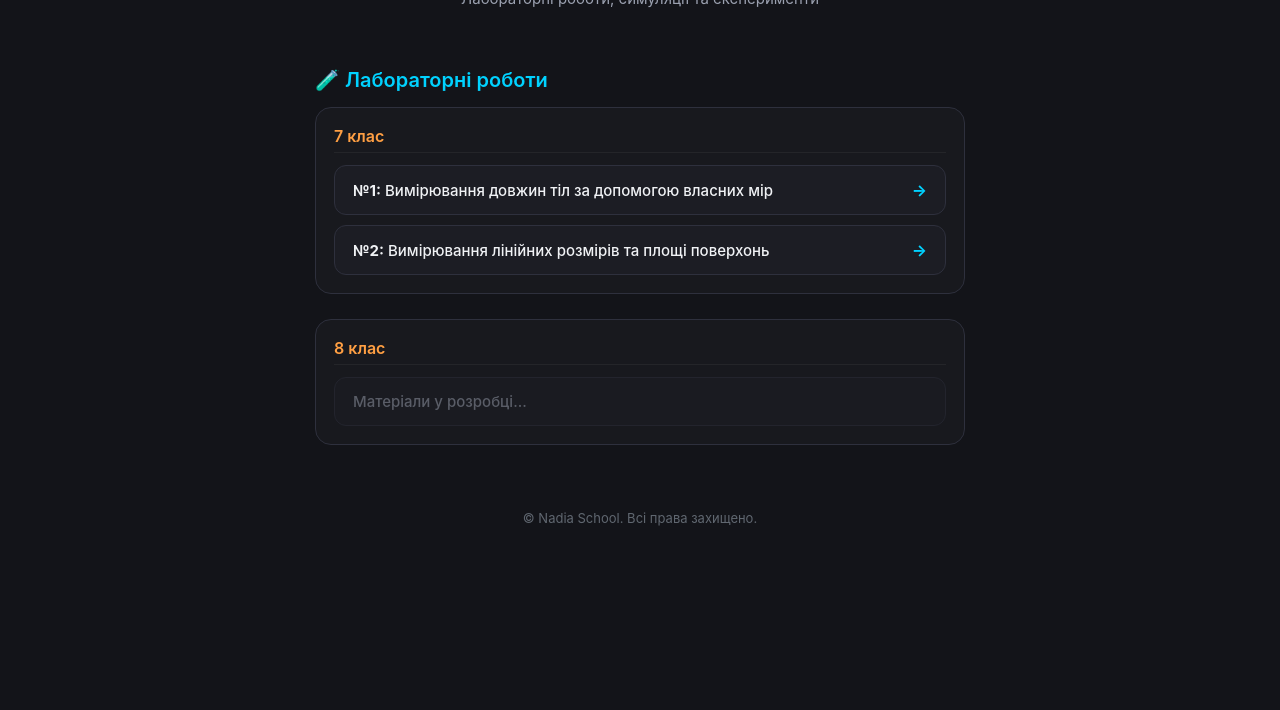
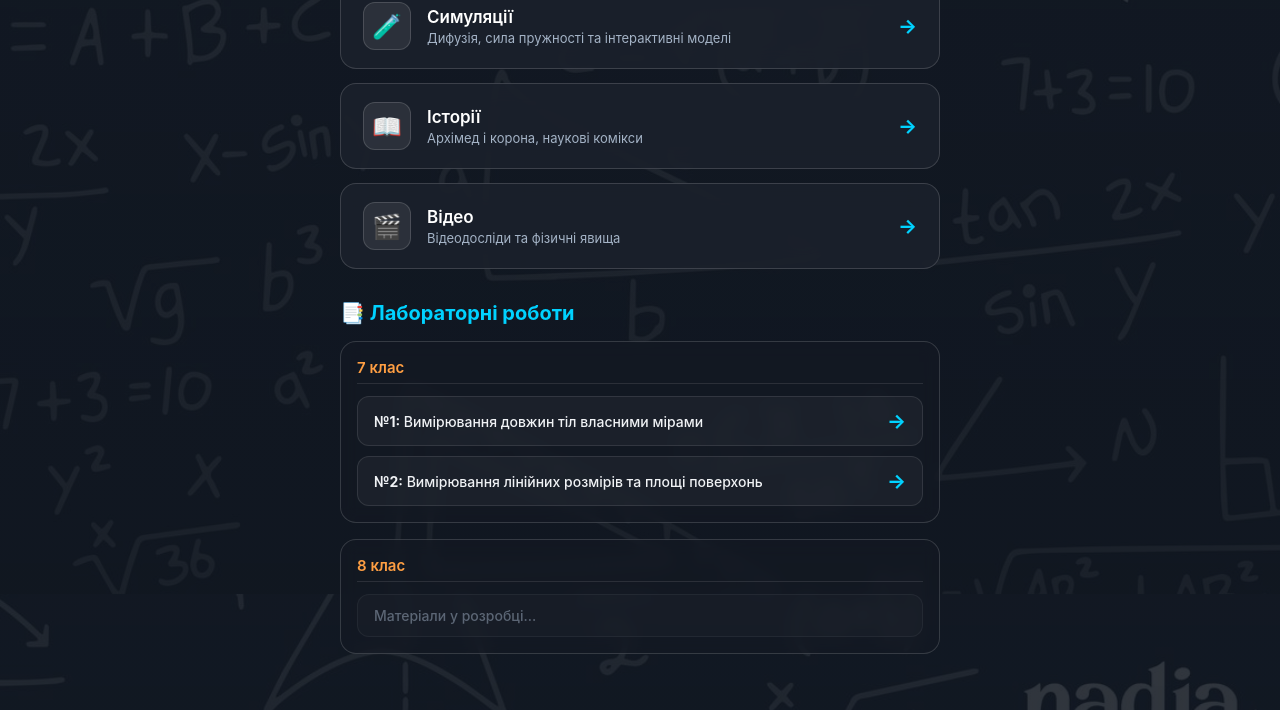
Before and after one commit to HannaBidna/Lessons, a plain HTML site: page physics.html in a window 1280 px wide. Shown: the part 206-916 px from the top of the page. Before the commit the page ends 800 px from the top, so only its background shows below. Drawn offline with Linux system fonts and the light colour scheme.

Commit message:
Refactor physics.html styles and layout
Updated styles and structure for the physics page, including new color schemes and layout adjustments.

```diff
--- a/physics.html
+++ b/physics.html
@@ -7,78 +7,123 @@
   <style>
     :root {
       --bg-main: #131419;
-      --bg-card: #1c1d24;
-      --bg-card-hover: #252630;
-      --border-color: #2e303d;
+      --bg-card: rgba(28, 33, 44, 0.85);
+      --bg-card-hover: rgba(38, 46, 62, 0.95);
+      --border-color: rgba(255, 255, 255, 0.15);
       --accent: #00d2ff;
       --accent-orange: #ff9f43;
       --text-main: #f0f2f5;
-      --text-sub: #9ba1b0;
+      --text-sub: #a4b3c6;
     }
     * { box-sizing: border-box; margin: 0; padding: 0; }
     body {
-      background-color: var(--bg-main);
-      color: var(--text-main);
-      font-family: -apple-system, BlinkMacSystemFont, "Segoe UI", Roboto, sans-serif;
+      margin: 0;
       min-height: 100vh;
       display: flex;
       flex-direction: column;
       align-items: center;
+      justify-content: center;
       padding: 40px 20px;
+      font-family: -apple-system, BlinkMacSystemFont, "Segoe UI", Roboto, sans-serif;
+      color: var(--text-main);
+      background-color: #121b27;
+      background: linear-gradient(rgba(14, 20, 29, 0.85), rgba(14, 20, 29, 0.9)),
+                  url('./bg_simulations.jpg') no-repeat center center / cover;
+      background-attachment: fixed;
     }
-    .container { width: 100%; max-width: 650px; display: flex; flex-direction: column; }
-
-    .back-btn {
+    .container { width: 100%; max-width: 600px; }
+    .back-link {
       display: inline-flex;
       align-items: center;
-      gap: 8px;
-      color: var(--text-sub);
+      gap: 6px;
+      color: #fff;
       text-decoration: none;
       font-size: 14px;
+      font-weight: 500;
       margin-bottom: 25px;
-      transition: color 0.2s;
+      background: rgba(0, 0, 0, 0.35);
+      padding: 8px 16px;
+      border-radius: 20px;
+      backdrop-filter: blur(8px);
+      border: 1px solid var(--border-color);
+      transition: all 0.2s ease;
     }
-    .back-btn:hover { color: var(--accent); }
-
-    .subject-header { text-align: center; margin-bottom: 35px; }
-    .subject-icon { font-size: 48px; margin-bottom: 10px; }
-    .subject-title { font-size: 32px; font-weight: 700; color: #fff; }
-    .subject-desc { font-size: 15px; color: var(--text-sub); margin-top: 5px; }
-
-    .section-title {
-      font-size: 20px;
-      font-weight: 600;
-      color: var(--accent);
-      margin: 25px 0 15px 0;
+    .back-link:hover { background: rgba(0, 0, 0, 0.6); color: var(--accent); }
+    .page-title { font-size: 30px; font-weight: 800; margin-bottom: 6px; color: #fff; }
+    .page-desc { color: var(--text-sub); font-size: 15px; margin-bottom: 28px; }
+    .menu-grid { display: flex; flex-direction: column; gap: 14px; }
+    .card {
+      background: var(--bg-card);
+      border: 1px solid var(--border-color);
+      border-radius: 16px;
+      padding: 18px 22px;
+      text-decoration: none;
+      color: var(--text-main);
       display: flex;
       align-items: center;
-      gap: 10px;
+      justify-content: space-between;
+      backdrop-filter: blur(12px);
+      transition: all 0.25s ease;
+    }
+    .card:hover {
+      background: var(--bg-card-hover);
+      border-color: var(--accent);
+      transform: translateY(-3px);
+      box-shadow: 0 8px 25px rgba(0, 210, 255, 0.2);
+    }
+    .card-left { display: flex; align-items: center; gap: 16px; }
+    .card-icon {
+      font-size: 24px;
+      background: rgba(255, 255, 255, 0.08);
+      border: 1px solid rgba(255, 255, 255, 0.15);
+      width: 48px;
+      height: 48px;
+      display: flex;
+      align-items: center;
+      justify-content: center;
+      border-radius: 12px;
+      flex-shrink: 0;
+    }
+    .card-title { font-size: 17px; font-weight: 600; color: #fff; margin-bottom: 3px; }
+    .card-desc { font-size: 13px; color: var(--text-sub); }
+    .card-arrow { color: var(--accent); font-size: 20px; font-weight: bold; }
+
+    /* Нові стилі для розгортання Лабораторних робіт */
+    .section-divider {
+      font-size: 20px;
+      font-weight: 700;
+      color: var(--accent);
+      margin: 32px 0 16px 0;
+      display: flex;
+      align-items: center;
+      gap: 8px;
     }
 
-    .class-group {
-      margin-bottom: 25px;
-      background: rgba(255, 255, 255, 0.02);
+    .class-block {
+      background: rgba(20, 25, 35, 0.6);
       border: 1px solid var(--border-color);
       border-radius: 16px;
-      padding: 18px;
+      padding: 16px;
+      margin-bottom: 16px;
+      backdrop-filter: blur(8px);
     }
 
-    .class-title {
-      font-size: 16px;
+    .class-header {
+      font-size: 15px;
       font-weight: 600;
       color: var(--accent-orange);
       margin-bottom: 12px;
       padding-bottom: 6px;
-      border-bottom: 1px solid rgba(255, 255, 255, 0.05);
+      border-bottom: 1px solid rgba(255, 255, 255, 0.1);
     }
 
-    .labs-grid { display: flex; flex-direction: column; gap: 10px; }
+    .sub-grid { display: flex; flex-direction: column; gap: 10px; }
 
-    .lab-card {
-      background: var(--bg-card);
-      border: 1px solid var(--border-color);
+    .sub-card {
+      background: rgba(255, 255, 255, 0.04);
+      border: 1px solid rgba(255, 255, 255, 0.1);
       border-radius: 12px;
-      padding: 14px 18px;
+      padding: 12px 16px;
       text-decoration: none;
       color: var(--text-main);
       display: flex;
@@ -86,73 +131,89 @@
       justify-content: space-between;
       transition: all 0.2s ease;
     }
-    .lab-card:hover {
-      background: var(--bg-card-hover);
+
+    .sub-card:hover {
+      background: rgba(0, 210, 255, 0.1);
       border-color: var(--accent);
       transform: translateX(4px);
     }
 
-    .lab-name { font-size: 15px; font-weight: 500; }
-    .lab-arrow { color: var(--accent); font-weight: bold; }
-
-    .disabled-card {
-      opacity: 0.5;
-      cursor: not-allowed;
-    }
-    .disabled-card:hover {
-      background: var(--bg-card);
-      border-color: var(--border-color);
-      transform: none;
-    }
-
-    footer { text-align: center; margin-top: 40px; font-size: 13px; color: #606770; }
+    .sub-title { font-size: 14px; font-weight: 500; }
+    .disabled-text { opacity: 0.5; cursor: not-allowed; }
   </style>
 </head>
 <body>
   <div class="container">
-    <a href="index.html" class="back-btn">&larr; Повернутися до предметів</a>
+    <a href="index.html" class="back-link">&larr; До списку предметів</a>
+    <h1 class="page-title">⚡ Фізика</h1>
+    <p class="page-desc">Оберіть тип навчальних матеріалів:</p>
 
-    <header class="subject-header">
-      <div class="subject-icon">⚡</div>
-      <h1 class="subject-title">Фізика</h1>
-      <p class="subject-desc">Лабораторні роботи, симуляції та експерименти</p>
-    </header>
+    <div class="menu-grid">
+      <!-- 1. Симуляції -->
+      <a href="simulations.html" class="card">
+        <div class="card-left">
+          <div class="card-icon">🧪</div>
+          <div>
+            <div class="card-title">Симуляції</div>
+            <div class="card-desc">Дифузія, сила пружності та інтерактивні моделі</div>
+          </div>
+        </div>
+        <div class="card-arrow">&rarr;</div>
+      </a>
 
-    <main>
-      <div class="section-title">🧪 Лабораторні роботи</div>
+      <!-- 2. Історії -->
+      <a href="stories.html" class="card">
+        <div class="card-left">
+          <div class="card-icon">📖</div>
+          <div>
+            <div class="card-title">Історії</div>
+            <div class="card-desc">Архімед і корона, наукові комікси</div>
+          </div>
+        </div>
+        <div class="card-arrow">&rarr;</div>
+      </a>
 
-      <!-- 7 КЛАС -->
-      <div class="class-group">
-        <div class="class-title">7 клас</div>
-        <div class="labs-grid">
+      <!-- 3. Відео -->
+      <a href="videos.html" class="card">
+        <div class="card-left">
+          <div class="card-icon">🎬</div>
+          <div>
+            <div class="card-title">Відео</div>
+            <div class="card-desc">Відеодосліди та фізичні явища</div>
+          </div>
+        </div>
+        <div class="card-arrow">&rarr;</div>
+      </a>
+    </div>
 
-          <a href="lab-length.html" class="lab-card">
-            <span class="lab-name"><strong>№1:</strong> Вимірювання довжин тіл за допомогою власних мір</span>
-            <span class="lab-arrow">&rarr;</span>
-          </a>
+    <!-- 4. Новий розділ: Лабораторні роботи -->
+    <div class="section-divider">📑 Лабораторні роботи</div>
 
-          <a href="lab-area.html" class="lab-card">
-            <span class="lab-name"><strong>№2:</strong> Вимірювання лінійних розмірів та площі поверхонь</span>
-            <span class="lab-arrow">&rarr;</span>
-          </a>
+    <!-- 7 КЛАС -->
+    <div class="class-block">
+      <div class="class-header">7 клас</div>
+      <div class="sub-grid">
+        <a href="lab-length.html" class="sub-card">
+          <span class="sub-title"><strong>№1:</strong> Вимірювання довжин тіл власними мірами</span>
+          <span class="card-arrow">&rarr;</span>
+        </a>
+        <a href="lab-area.html" class="sub-card">
+          <span class="sub-title"><strong>№2:</strong> Вимірювання лінійних розмірів та площі поверхонь</span>
+          <span class="card-arrow">&rarr;</span>
+        </a>
+      </div>
+    </div>
 
+    <!-- 8 КЛАС -->
+    <div class="class-block">
+      <div class="class-header">8 клас</div>
+      <div class="sub-grid">
+        <div class="sub-card disabled-text">
+          <span class="sub-title" style="color: var(--text-sub);">Матеріали у розробці...</span>
         </div>
       </div>
+    </div>
 
-      <!-- 8 КЛАС -->
-      <div class="class-group">
-        <div class="class-title">8 клас</div>
-        <div class="labs-grid">
-
-          <div class="lab-card disabled-card">
-            <span class="lab-name" style="color: var(--text-sub);">Матеріали у розробці...</span>
-          </div>
-
-        </div>
-      </div>
-    </main>
-
-    <footer>&copy; Nadia School. Всі права захищено.</footer>
   </div>
 </body>
 </html>
```
